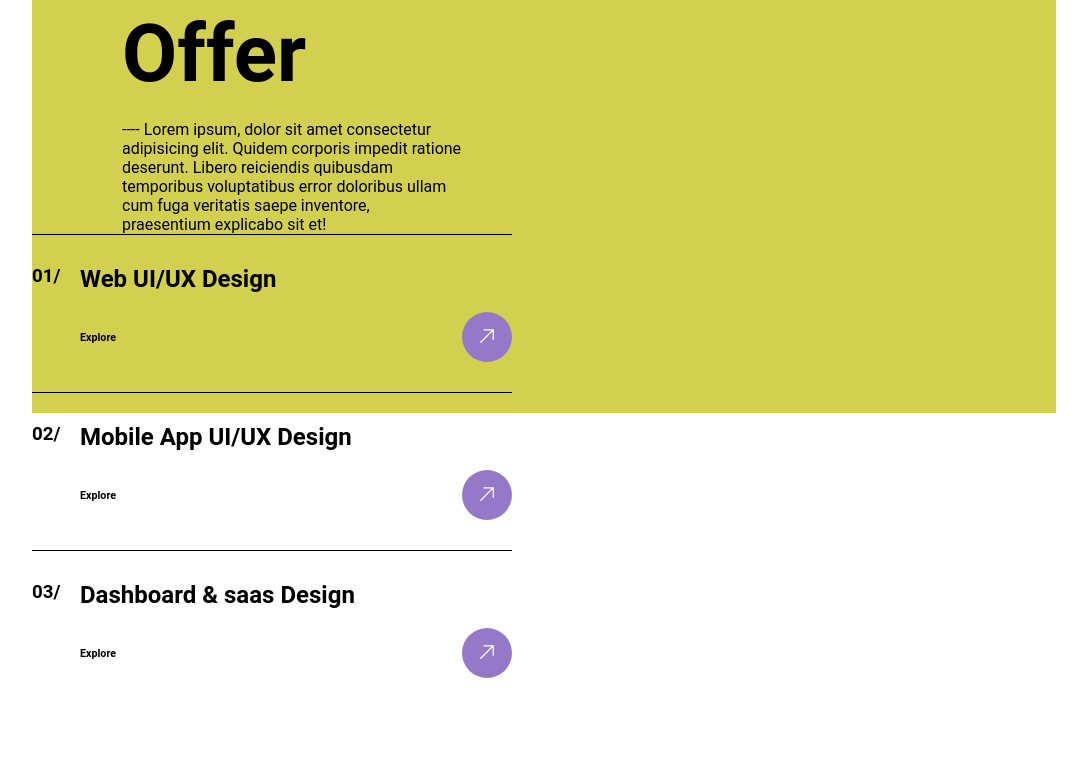
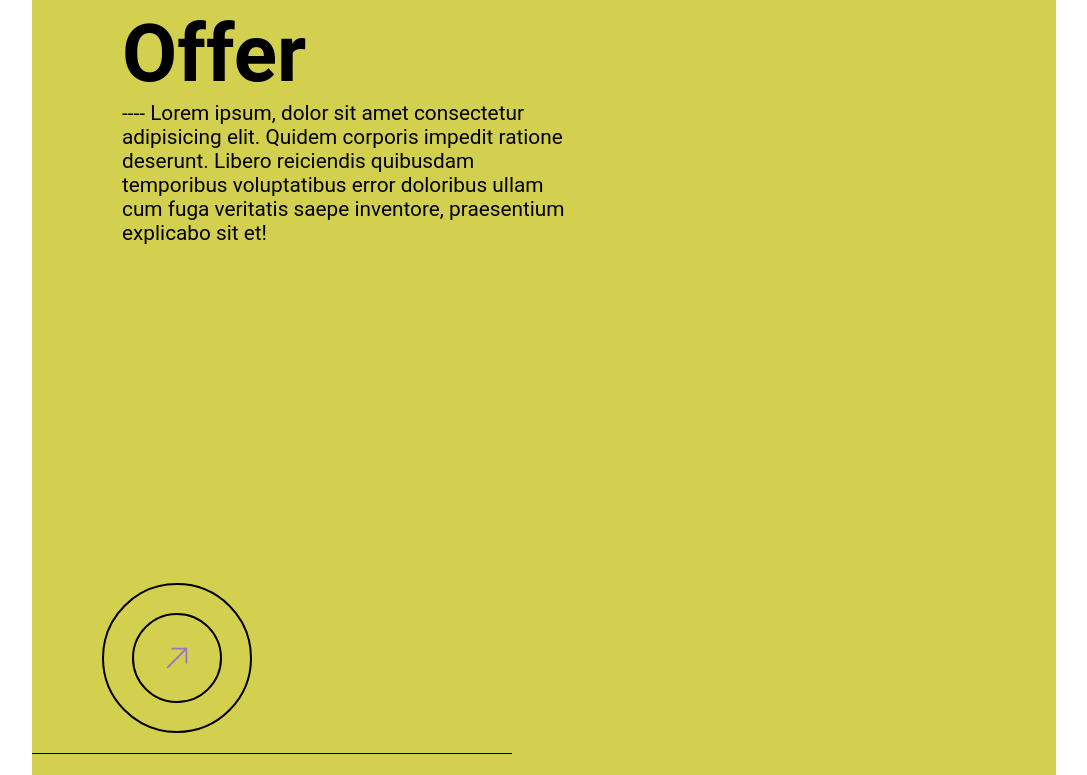
Before and after one commit to pookao1123/my-personal-website, a React (Vite) app: page / in a window 1280 px wide. Shown: the part 885-1660 px from the top of the page, without its empty margins (96-1183 px from the left). Before the commit the page ends 1593 px from the top, so only its background shows below. Built offline with nearby package versions, Linux system fonts and the light colour scheme.

Commit message:
add circle button

```diff
--- a/src/App.css
+++ b/src/App.css
@@ -14,7 +14,6 @@ nav {
   align-items: center;
   justify-content: space-between;
 }
-
 
 
 ul {
@@ -248,25 +247,52 @@ ul li:hover {
 }
 
 .service {
-  padding-top : 60px ;
+  padding : 60px 0  ;
   display:flex;
   flex-direction: row;
   justify-content: space-between;
+  height: 960px;
 }
 
 .article-2 {
-  width: 480px;
+  width: 600px;
   padding: 0 50px;
+  display: flex;
+  flex-direction: column;
+  height: 100%;
+  justify-content: space-between;
+  position: relative;
 }
 
-.article-2 h1 , .article-2 p {
-  padding-left:40px;
+.article-2 h6 {
+  font-size: 12px;
+  position: absolute;
+  transform: rotate(-40deg);
+  color: #9579c8;
+  top:15px ;
+  left: 70px;
+}
+.article-2 div > h1,p {
+  padding-left: 40px;
 }
 
 .article-2 h1  {
   font-size: 5rem;
 }
+.article-2 p {
+  font-size: 1.3rem;
+  max-width: 600px;
+  width:auto;
+}
 
+.Topic-in-boxs {
+  width: 90%;
+}
+
+.Topic-in-boxs  h1 {
+  font-size: 4rem;
+  align-self: flex-start;
+}
 
 .Explore-btn {
   border-radius: 50%;
@@ -279,3 +305,35 @@ ul li:hover {
 main.service aside {
   padding-right: 100px;
 }
+
+.svg-purple {
+  fill: #9579c8;
+  stroke: #9579c8;
+}
+
+.Circle-out {
+  display: flex;
+  border: #000 solid 2px;
+  border-radius: 50%;
+  width: 150px;
+  height: 150px;
+  justify-content: center;
+  align-items: center;
+  align-self: flex-start;
+  margin: 0 0 20px 20px;
+}
+
+.Circle-out div  {
+  border: #000 solid 2px;
+  border-radius: 50%;
+  width: 90px;
+  height: 90px;
+  display: flex;
+  justify-content: center;
+  align-items: center;
+}
+
+.Circle-out div svg {
+  width:30px;
+  height: auto;
+}
--- a/src/App.tsx
+++ b/src/App.tsx
@@ -9,7 +9,7 @@ import ig from "./assets/ig.svg"
 import cube_transparent from "./assets/cube-transparent.svg"
 import cloud from "./assets/cloud.svg"
 import TopicBox from './assets/TopicBox'
-
+import CircleText from './assets/Circle_text'
 
 function handleSearchBTN(){
   console.log("Click");
@@ -63,9 +63,12 @@ function App() {
         </main>
         <main className="service">
           <article className='article-2'>
-              <h1>service | Offer</h1>
-              <br />
-              <p>---- Lorem ipsum, dolor sit amet consectetur adipisicing elit. Quidem corporis impedit ratione deserunt. Libero reiciendis quibusdam temporibus voluptatibus error doloribus ullam cum fuga veritatis saepe inventore, praesentium explicabo sit et!</p>
+            <h6>service</h6>
+            <div>
+                <h1>service | Offer</h1>
+                <p>---- Lorem ipsum, dolor sit amet consectetur adipisicing elit. Quidem corporis impedit ratione deserunt. Libero reiciendis quibusdam temporibus voluptatibus error doloribus ullam cum fuga veritatis saepe inventore, praesentium explicabo sit et!</p>
+            </div>
+              <CircleText/>
           </article>
           <aside>
               <TopicBox id="01/" topic="Web UI/UX Design" />
--- /dev/null
+++ b/src/assets/Circle_text.tsx
@@ -0,0 +1,11 @@
+export default function CircleText() {
+    return (
+        <div className="Circle-out">
+            <div>
+                <svg xmlns="http://www.w3.org/2000/svg"  viewBox="0 0 24 24" stroke-width="1.5"  className="svg-purple">
+                <path stroke-linecap="round" stroke-linejoin="round" d="M4.5 19.5l15-15m0 0H8.25m11.25 0v11.25" />
+                </svg>
+            </div>
+        </div>
+    );
+}
--- a/src/assets/TopicBox.tsx
+++ b/src/assets/TopicBox.tsx
@@ -7,7 +7,7 @@ export default function TopicBox({id , topic}:any){
             <div style={{width : '10%'}}>
                 <h3>{id}</h3>
             </div>
-            <div style={{width : '90%'}}>
+            <div className='Topic-in-boxs'>
                 <h1>{topic}</h1>
                 <br />
                 <div style={{display : 'flex' , justifyContent : "space-between" ,alignItems : 'center'}}>
```
